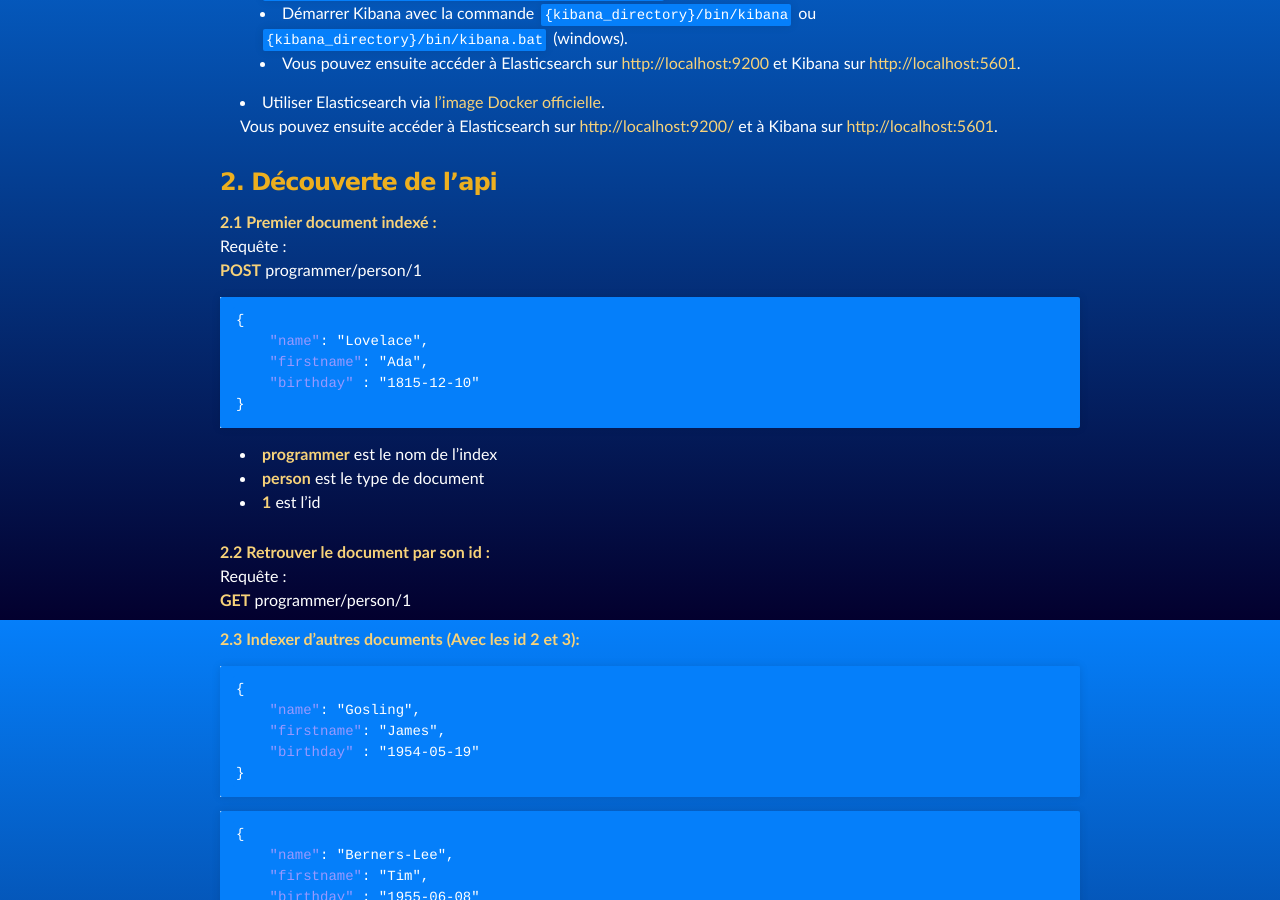
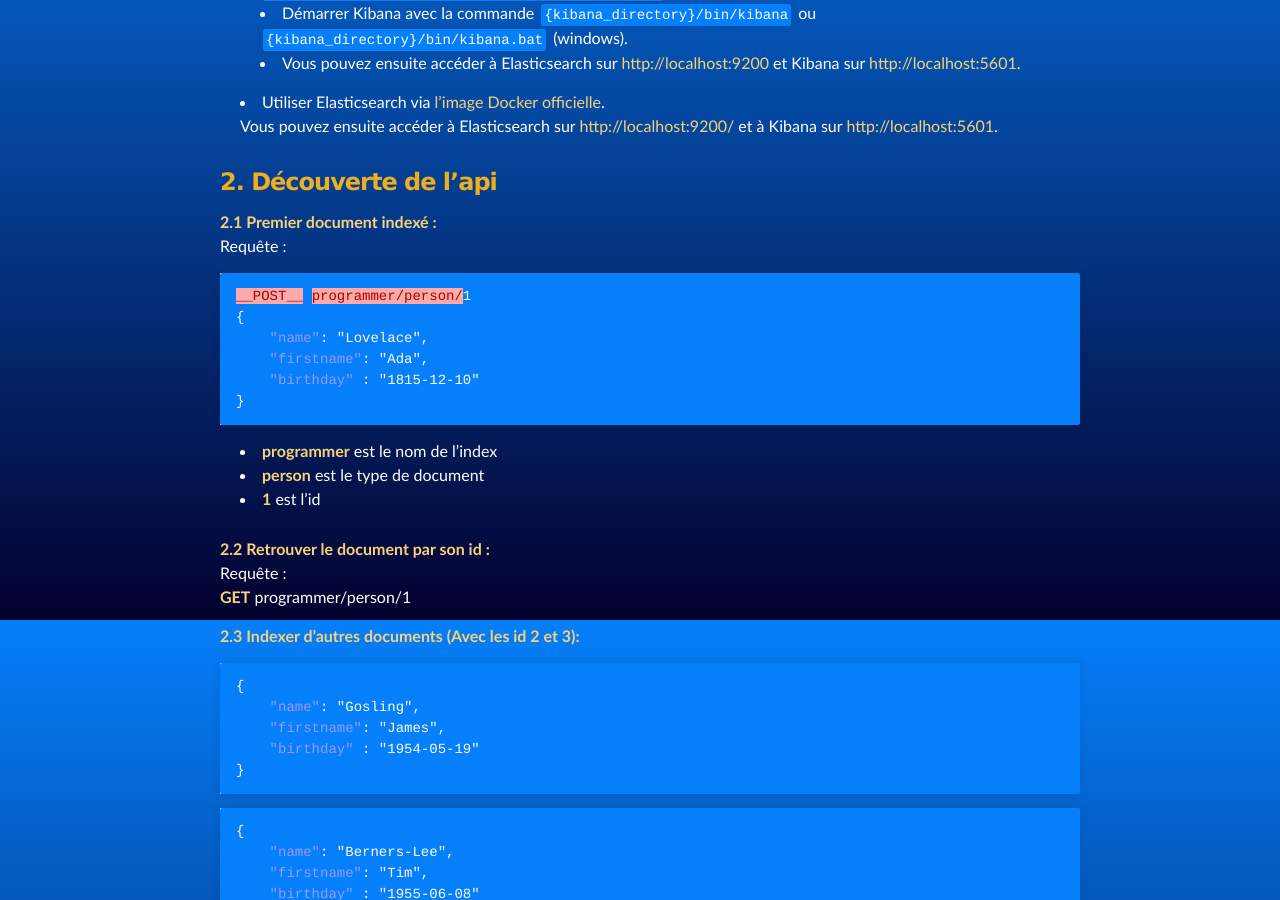
Before and after one commit to oziade/oziade.github.io, a Jekyll site: the page built from index.md, in a window 1280 px wide and 900 px high, scrolled down 424 px. Built offline with Jekyll 4.4.1, drawn with Linux system fonts in a browser that asks for light colours; nearby versions of some CDN libraries.

Commit message:
Try moving request in json block

```diff
--- a/_includes/chapter_2.md
+++ b/_includes/chapter_2.md
@@ -3,8 +3,8 @@
 
    __2.1 Premier document indexé :__
 Requête :
+{% highlight json %}
 __POST__ programmer/person/1
-{% highlight json %}
 {
     "name": "Lovelace",
     "firstname": "Ada",
```
